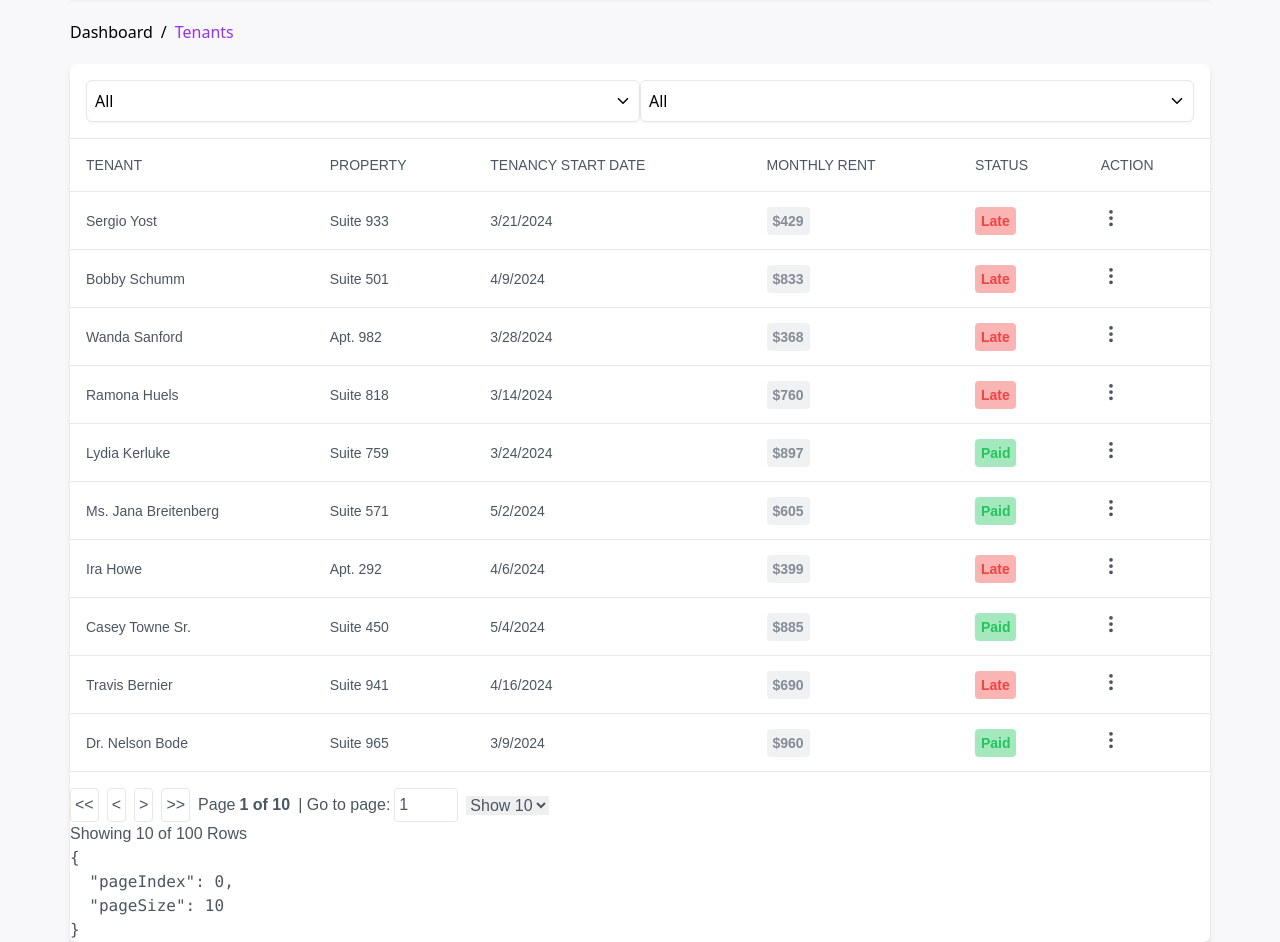
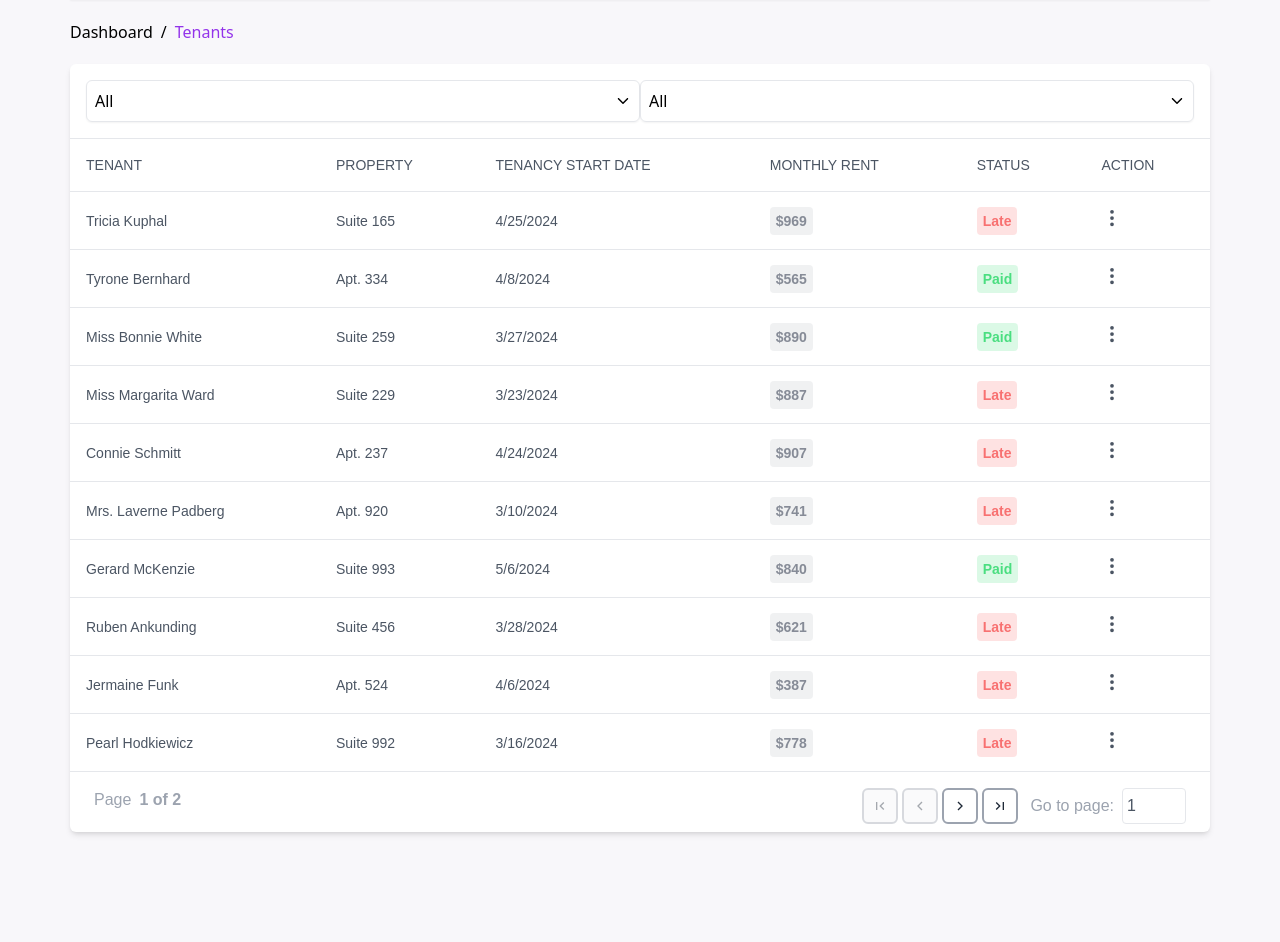
Before and after one commit to natzgg/htmool, a React (Create React App) app: page /tenants in a window 1280 px wide. Shown: the part 140-1082 px from the top of the page. After the commit the page ends 992 px from the top, so only its background shows below. Built offline with nearby package versions, Linux system fonts and the light colour scheme.

Commit message:
Add pagination for tenants table

```diff
--- a/src/components/tenants/TenantTable.tsx
+++ b/src/components/tenants/TenantTable.tsx
@@ -49,9 +49,9 @@ const columns = [
       <span
         className={cn(
           "p-1.5 rounded font-bold text-sm",
-          info.getValue() == "Paid"
-            ? "bg-green-500/40 text-green-500"
-            : "bg-red-500/40 text-red-500"
+          info.getValue() === "Paid"
+            ? "bg-green-400/20 text-green-400"
+            : "bg-red-400/20 text-red-400"
         )}
       >
         {info.getValue()}
@@ -62,7 +62,7 @@ const columns = [
   columnHelper.accessor("action", {
     header: () => <span>Action</span>,
     cell: () => (
-      <button onClick={() => {}}>
+      <button onClick={() => {}} className="">
         <BsThreeDotsVertical className="w-5 h-5" />
       </button>
     ),
@@ -70,7 +70,7 @@ const columns = [
 ];
 
 export const TenantTable = () => {
-  const [data, _setData] = useState(() => makeData(100));
+  const [data, _setData] = useState(() => makeData(12));
   const rerender = useReducer(() => ({}), {})[1];
   const [pagination, setPagination] = useState<PaginationState>({
     pageIndex: 0,
@@ -92,7 +92,7 @@ export const TenantTable = () => {
   return (
     <div
       id="table"
-      className="w-full overflow-x-auto font-publicSans text-gray-600"
+      className="w-full overflow-x-auto font-publicSans text-gray-600 mb-5"
     >
       <table className="w-full">
         <thead className="border-t border-b text-left">
--- a/src/components/tenants/TenantTableFooter.tsx
+++ b/src/components/tenants/TenantTableFooter.tsx
@@ -1,75 +1,21 @@
 import { Table } from "@tanstack/react-table";
 import { Tenant } from "../utils/type";
+import cn from "clsx";
+import TenantTablePagination from "./TenantTablePagination";
 
 const TenantTableFooter = ({ table }: { table: Table<Tenant> }) => {
   return (
     <>
-      <div className="flex items-center gap-2">
-        <button
-          className="border rounded p-1"
-          onClick={() => table.firstPage()}
-          disabled={!table.getCanPreviousPage()}
-        >
-          {"<<"}
-        </button>
-        <button
-          className="border rounded p-1"
-          onClick={() => table.previousPage()}
-          disabled={!table.getCanPreviousPage()}
-        >
-          {"<"}
-        </button>
-        <button
-          className="border rounded p-1"
-          onClick={() => table.nextPage()}
-          disabled={!table.getCanNextPage()}
-        >
-          {">"}
-        </button>
-        <button
-          className="border rounded p-1"
-          onClick={() => table.lastPage()}
-          disabled={!table.getCanNextPage()}
-        >
-          {">>"}
-        </button>
-        <span className="flex items-center gap-1">
-          <div>Page</div>
+      <div className="flex justify-between w-full px-6 pb-2">
+        <div className="text-gray-400 space-x-2">
+          <span>Page</span>
           <strong>
             {table.getState().pagination.pageIndex + 1} of{" "}
             {table.getPageCount().toLocaleString()}
           </strong>
-        </span>
-        <span className="flex items-center gap-1">
-          | Go to page:
-          <input
-            type="number"
-            defaultValue={table.getState().pagination.pageIndex + 1}
-            onChange={(e) => {
-              const page = e.target.value ? Number(e.target.value) - 1 : 0;
-              table.setPageIndex(page);
-            }}
-            className="border p-1 rounded w-16"
-          />
-        </span>
-        <select
-          value={table.getState().pagination.pageSize}
-          onChange={(e) => {
-            table.setPageSize(Number(e.target.value));
-          }}
-        >
-          {[10, 20, 30, 40, 50].map((pageSize) => (
-            <option key={pageSize} value={pageSize}>
-              Show {pageSize}
-            </option>
-          ))}
-        </select>
+        </div>
+        <TenantTablePagination table={table} />
       </div>
-      <div>
-        Showing {table.getRowModel().rows.length.toLocaleString()} of{" "}
-        {table.getRowCount().toLocaleString()} Rows
-      </div>
-      <pre>{JSON.stringify(table.getState().pagination, null, 2)}</pre>
     </>
   );
 };
--- /dev/null
+++ b/src/components/tenants/TenantTablePagination.tsx
@@ -0,0 +1,71 @@
+import { Table } from "@tanstack/react-table";
+
+import { MdOutlineFirstPage, MdOutlineLastPage } from "react-icons/md";
+import { GrFormNext, GrFormPrevious } from "react-icons/gr";
+
+import cn from "clsx";
+import { Tenant } from "../utils/type";
+
+const TenantTablePagination = ({ table }: { table: Table<Tenant> }) => {
+  return (
+    <div className="flex gap-1">
+      <button
+        onClick={() => table.firstPage()}
+        disabled={!table.getCanPreviousPage()}
+        className={cn(
+          "border-2 border-gray-400 p-2 rounded-md",
+          !table.getCanPreviousPage() &&
+            "opacity-40 cursor-not-allowed bg-gray-100"
+        )}
+      >
+        <MdOutlineFirstPage className="w-4 h-4 text-gray-800" />
+      </button>
+      <button
+        onClick={() => table.previousPage()}
+        disabled={!table.getCanPreviousPage()}
+        className={cn(
+          "border-2 border-gray-400 p-2 rounded-md",
+          !table.getCanPreviousPage() &&
+            "opacity-40 cursor-not-allowed bg-gray-100"
+        )}
+      >
+        <GrFormPrevious className="w-4 h-4 text-gray-800" />
+      </button>
+      <button
+        onClick={() => table.nextPage()}
+        disabled={!table.getCanNextPage()}
+        className={cn(
+          "border-2 border-gray-400 p-2 rounded-md",
+          !table.getCanNextPage() && "opacity-40 cursor-not-allowed bg-gray-100"
+        )}
+      >
+        <GrFormNext className="w-4 h-4 text-gray-800" />
+      </button>
+      <button
+        onClick={() => table.lastPage()}
+        disabled={!table.getCanNextPage()}
+        className={cn(
+          "border-2 border-gray-400 p-2 rounded-md",
+          !table.getCanNextPage() && "opacity-40 cursor-not-allowed bg-gray-100"
+        )}
+      >
+        <MdOutlineLastPage className="w-4 h-4 text-gray-800" />
+      </button>
+
+      <div className="flex gap-2 ml-2">
+        <span className="text-gray-400 my-auto">Go to page: </span>
+        <input
+          type="number"
+          defaultValue={table.getState().pagination.pageIndex + 1}
+          onChange={(e) => {
+            const page = e.target.value ? Number(e.target.value) - 1 : 0;
+            table.setPageIndex(page);
+          }}
+          className="border rounded w-16 px-1 focus:border-sky-500 outline-none focus:ring-1 focus:ring-sky-500"
+        />
+      </div>
+    </div>
+  );
+};
+
+export default TenantTablePagination;
```
Also changed, not shown: 1 other file (tests, documents, lock files or other folders).
